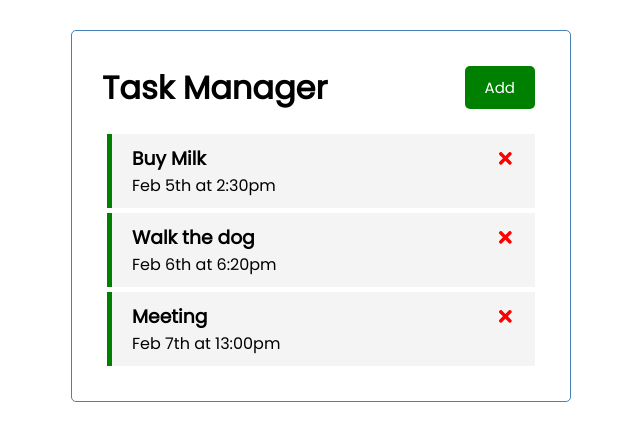
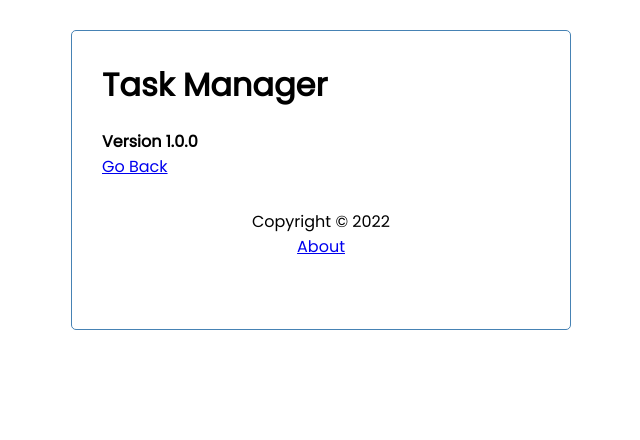
Before and after one commit to ofir-frd/Task-Manager-React-JS, a React (Create React App) app: page /about in a window 1280 px wide. Shown: the top 440 px of the page, without its empty margins (319-959 px from the left). Built offline with nearby package versions, Linux system fonts and the light colour scheme; data requests are answered from the project's data file.

Commit message:
Footer and About

```diff
--- a/src/App.js
+++ b/src/App.js
@@ -1,8 +1,10 @@
 import { useState, useEffect } from 'react'
-
+import { BrowserRouter as Router, Route, Routes } from 'react-router-dom'
 import Header from './components/Header'
+import Footer from './components/Footer'
 import Tasks from './components/Tasks'
 import AddTask from './components/AddTask'
+import About from './components/About'
 
 function App() {
     const [showAddTask, setShowAddTask] = useState(false)
@@ -80,19 +82,35 @@ function App() {
     }
 
   return (
-    <div className="container">
+    <Router>
+      <div className='container'>
         <Header
-          onAdd={() =>setShowAddTask(!showAddTask)}
-          showAdd={showAddTask}/>
-        {showAddTask && <AddTask onAdd={addTask}/>}
+          onAdd={() => setShowAddTask(!showAddTask)}
+          showAdd={showAddTask}
+        />
+        <Routes>
+          <Route
+            path='/'
+            element={
+              <>
+                {showAddTask && <AddTask onAdd={addTask} />}
                 {tasks.length > 0 ? (
                   <Tasks
                     tasks={tasks}
                     onDelete={deleteTask}
-                   onToggle={toggleReminder}/>) : (
-                       'No tasks to show')
+                    onToggle={toggleReminder}
+                  />
+                ) : (
+                  'No Tasks To Show'
+                )}
+              </>
             }
+          />
+          <Route path='/about' element={<About />} />
+        </Routes>
+        <Footer />
       </div>
+    </Router>
   )
 }
 
--- /dev/null
+++ b/src/components/About.js
@@ -0,0 +1,13 @@
+import React from 'react'
+import { Link } from 'react-router-dom'
+
+const About = () => {
+    return (
+        <div>
+            <h4> Version 1.0.0</h4>
+            <Link to={'/'}>Go Back</Link>
+        </div>
+    )
+}
+
+export default About
--- /dev/null
+++ b/src/components/Footer.js
@@ -0,0 +1,13 @@
+import React from 'react'
+import { Link } from 'react-router-dom'
+
+const Footer = () => {
+    return (
+        <footer>
+            <p>Copyright &copy; 2022</p>
+            <Link to={'about'}>About</Link>
+        </footer>
+    )
+}
+
+export default Footer
--- a/src/components/Header.js
+++ b/src/components/Header.js
@@ -1,16 +1,18 @@
 import PropTypes from 'prop-types'
+import { useLocation } from 'react-router-dom'
 import Button from './Button'
 
 const Header = ({ title, onAdd, showAdd }) => {
+    const location = useLocation
 
     return (
         <header className={'header'}>
             <h1 style={{ }}>{title}</h1>
-            <Button
+            {location.pathname === '/' && (<Button
                 color={showAdd ? 'red' : 'green'}
                 text={showAdd ? 'Close' : 'Add'}
                 onClick={onAdd}
-            />
+            />)}
         </header>
     )
 }
```
Lines whose indentation alone changed are shown as unchanged.
